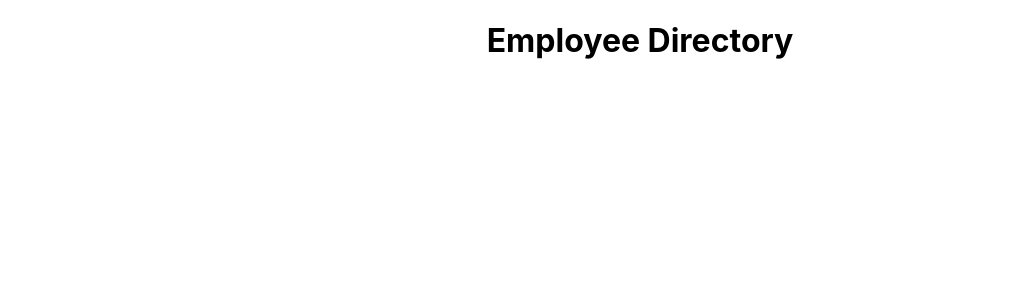
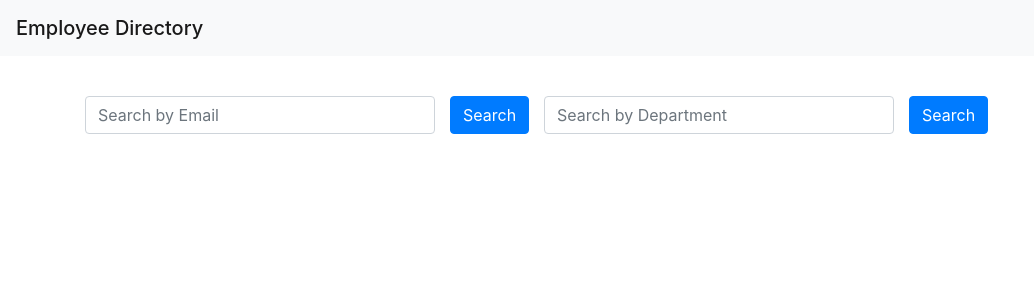
Before and after one commit to ankmud01/Employee_Directory, a React (Create React App) app: page / in a window 1280 px wide. Shown: the top 300 px of the page, without its empty margins (0-1034 px from the left). Built offline with nearby package versions, Linux system fonts and the light colour scheme.

Commit message:
added header and search component..

```diff
--- a/public/index.html
+++ b/public/index.html
@@ -15,6 +15,9 @@
       user's mobile device or desktop. See https://developers.google.com/web/fundamentals/web-app-manifest/
     -->
     <link rel="manifest" href="%PUBLIC_URL%/manifest.json" />
+    <link rel="stylesheet" href="https://stackpath.bootstrapcdn.com/bootstrap/4.5.0/css/bootstrap.min.css"
+    integrity="sha384-9aIt2nRpC12Uk9gS9baDl411NQApFmC26EwAOH8WgZl5MYYxFfc+NcPb1dKGj7Sk"
+    crossorigin="anonymous">
     <!--
       Notice the use of %PUBLIC_URL% in the tags above.
       It will be replaced with the URL of the `public` folder during the build.
--- a/src/App.js
+++ b/src/App.js
@@ -1,10 +1,13 @@
 import React from 'react';
 import './App.css';
+import Header from './components/HeaderComponent/Header'
+import Search from './components/SearchComponent/Search'
 
 function App() {
   return (
     <div className="App">
-      <h1>Employee Directory</h1>
+    <Header/>
+    <Search/>
     </div>
   );
 }
--- /dev/null
+++ b/src/components/HeaderComponent/Header.js
@@ -0,0 +1,11 @@
+import React from 'react';
+
+export default function header() {
+  return (
+    <div className='continer-fluid'>
+      <nav className='navbar navbar-light bg-light'>
+        <span className='navbar-brand mb-0 h1'>Employee Directory</span>
+      </nav>
+    </div>
+  );
+}
--- /dev/null
+++ b/src/components/SearchComponent/Search.css
@@ -0,0 +1,3 @@
+.container{
+    margin-top: 40px;
+}
--- /dev/null
+++ b/src/components/SearchComponent/Search.js
@@ -0,0 +1,34 @@
+import React from 'react';
+import './Search.css';
+
+export default function search() {
+  return (
+    <div className='container'>
+      <form className='form'>
+        <div className='row'>
+          <div className='col-4'>
+            <input
+              className='form-control mr-lg-2'
+              type='search'
+              placeholder='Search by Email'
+            />
+          </div>
+          <div col-2>
+            <button type="button" class="btn btn-primary">Search</button>
+          </div>
+          <div className='col-4'>
+            <input
+              className='form-control mr-lg-2'
+              type='search'
+              placeholder='Search by Department'
+              aria-label='Search'
+            />
+          </div>
+          <div col-2>
+            <button type="button" class="btn btn-primary">Search</button>
+          </div>
+        </div>
+      </form>
+    </div>
+  );
+}
```
